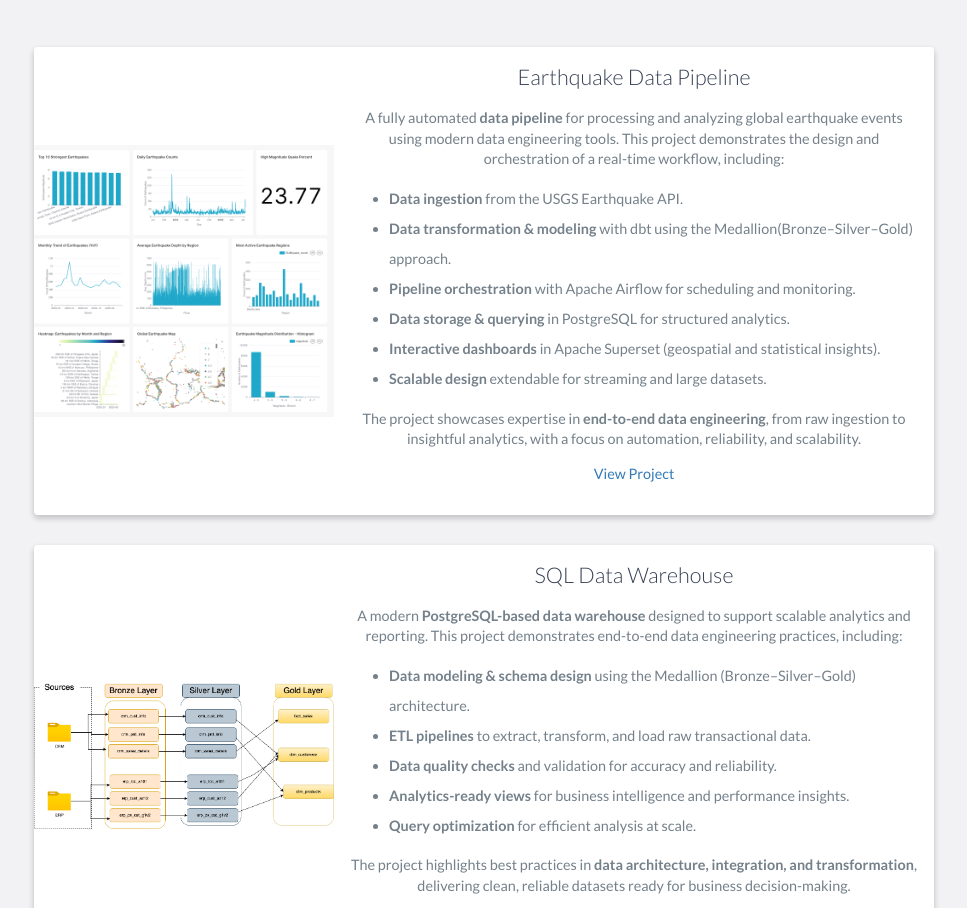
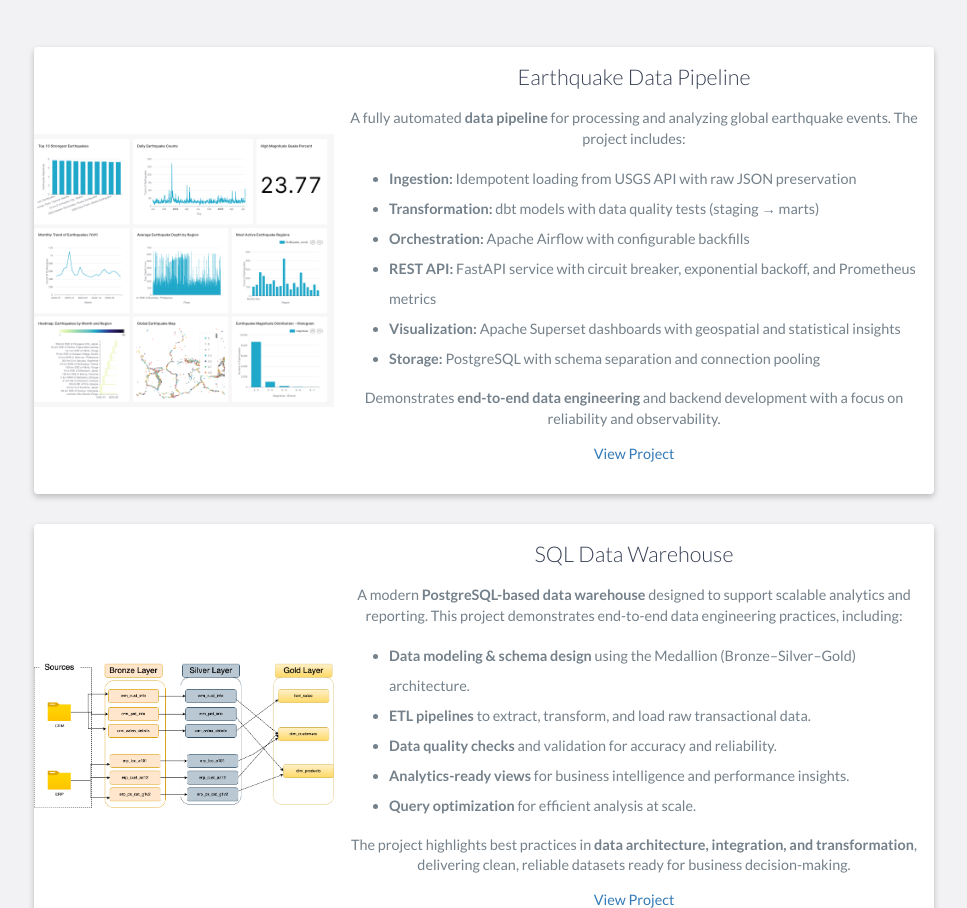
Before and after one commit to jazz-min/jasmin.github.io, a website: page index.html in a window 1280 px wide. Shown: the part 1653-2561 px from the top of the page, without its empty margins (156-1123 px from the left). Drawn offline with nearby package versions, Linux system fonts and the light colour scheme.

Commit message:
Updated earthquake-data-pipeline description

```diff
--- a/index.html
+++ b/index.html
@@ -209,29 +209,18 @@
                 <div class="full-description">
                     <p>
                         A fully automated <strong>data pipeline</strong> for processing and analyzing global
-                        earthquake events using modern
-                        data engineering tools. This project demonstrates the design and orchestration of a
-                        real-time workflow, including:
+                        earthquake events. The project includes:
                     </p>
                     <ul style="text-align: left">
-                        <li><strong>Data ingestion</strong> from the USGS Earthquake API.</li>
-                        <li><strong>Data transformation & modeling</strong> with dbt using the
-                            Medallion(Bronze–Silver–Gold) approach.
-                        </li>
-                        <li><strong>Pipeline orchestration</strong> with Apache Airflow for scheduling and
-                            monitoring.
-                        </li>
-                        <li><strong>Data storage & querying</strong> in PostgreSQL for structured analytics.
-                        </li>
-                        <li><strong>Interactive dashboards</strong> in Apache Superset (geospatial and
-                            statistical insights).
-                        </li>
-                        <li><strong>Scalable design</strong> extendable for streaming and large datasets.</li>
+                        <li><strong>Ingestion:</strong> Idempotent loading from USGS API with raw JSON preservation</li>
+                        <li><strong>Transformation:</strong> dbt models with data quality tests (staging → marts)</li>
+                        <li><strong>Orchestration:</strong> Apache Airflow with configurable backfills</li>
+                        <li><strong>REST API:</strong> FastAPI service with circuit breaker, exponential backoff, and Prometheus metrics</li>
+                        <li><strong>Visualization:</strong> Apache Superset dashboards with geospatial and statistical insights</li>
+                        <li><strong>Storage:</strong> PostgreSQL with schema separation and connection pooling</li>
                     </ul>
                     <p>
-                        The project showcases expertise in <strong>end-to-end data engineering</strong>, from
-                        raw ingestion to insightful
-                        analytics, with a focus on automation, reliability, and scalability.
+                        Demonstrates <strong>end-to-end data engineering</strong> and backend development with a focus on reliability and observability.
                     </p>
                 </div>
                 <a href="https://github.com/jazz-min/earthquake-data-pipeline">View Project</a>
```
